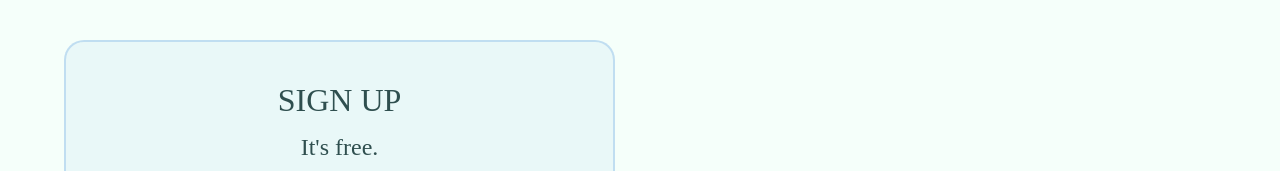
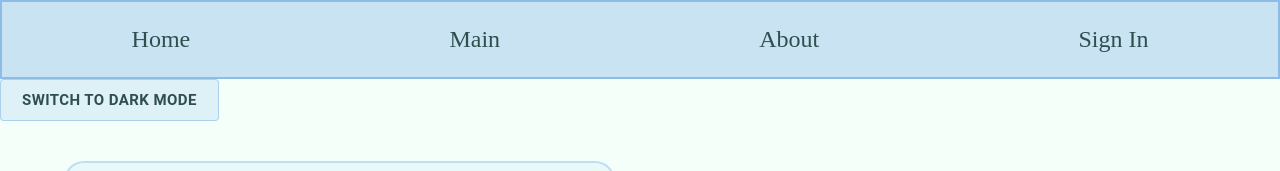
Before and after one commit to naszh/react-redux-for-practice, a React (Create React App) app: page / in a window 1280 px wide. Shown: the top 171 px of the page. Built offline with nearby package versions, Linux system fonts and the light colour scheme.

Commit message:
add header

```diff
--- a/src/App.tsx
+++ b/src/App.tsx
@@ -1,5 +1,7 @@
 import { FC, useContext } from 'react';
 import { Wrapper } from './App.styles';
+import { ButtonElement } from './components/common/button/button';
+import { Header } from './components/header/header';
 import { SignInForm } from './components/signin/signin';
 // import { People } from './components/people/people';
 import { SignUpForm } from './components/signup/signup';
@@ -9,14 +11,18 @@ const App: FC = () => {
 	const { theme, toggleTheme } = useContext(ThemeContext);
 	return (
 		<>
-			<Wrapper>
-				<SignUpForm />
-				{/* <People /> */}
-				<SignInForm />
-			</Wrapper>
-			<button onClick={toggleTheme}>
-				Switch to {theme === 'light' ? 'dark' : 'light'} mode
-			</button>
+			<Header />
+			<ButtonElement
+				onClick={toggleTheme}
+				text={`Switch to ${theme === 'light' ? 'dark' : 'light'} mode`}
+			/>
+			<>
+				<Wrapper>
+					<SignUpForm />
+					{/* <People /> */}
+					<SignInForm />
+				</Wrapper>
+			</>
 		</>
 	);
 };
--- a/src/components/common/button/button.tsx
+++ b/src/components/common/button/button.tsx
@@ -1,11 +1,11 @@
 import { Button } from '@mui/material';
-import { useContext } from 'react';
+import { MouseEventHandler, useContext } from 'react';
 import { ThemeContext } from '../../theme/themeProvider';
 import { ButtonStyleLight, ButtonStyleDark } from './button.styles';
 
 interface ButtonElementProps {
 	text: string;
-	onClick?: () => void;
+	onClick?: MouseEventHandler<HTMLButtonElement>;
 	disabled?: boolean;
 }
 
--- /dev/null
+++ b/src/components/header/header.styles.ts
@@ -0,0 +1,9 @@
+import styled from 'styled-components';
+
+export const HeaderContainer = styled.div`
+	display: flex;
+	justify-content: space-around;
+	background-color: rgba(25, 118, 210, 0.2);
+	border: 2px solid rgba(25, 118, 210, 0.35);
+	font-size: 24px;
+`;
--- /dev/null
+++ b/src/components/header/header.tsx
@@ -0,0 +1,12 @@
+import { HeaderContainer } from './header.styles';
+
+export const Header = () => {
+	return (
+		<HeaderContainer>
+			<p>Home</p>
+			<p>Main</p>
+			<p>About</p>
+			<p>Sign In</p>
+		</HeaderContainer>
+	);
+};
```
